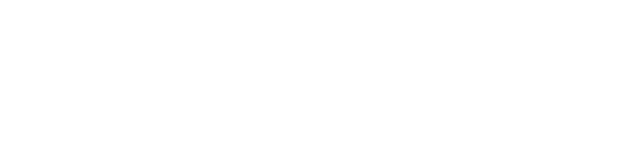
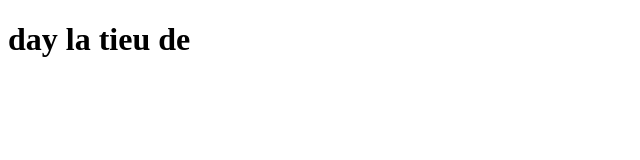
Before and after one commit to thangtranv/thangtranv, a plain HTML site: page index.html in a window 1280 px wide. Shown: the whole page, without its empty margins (0-640 px from the left). Drawn offline with Linux system fonts and the light colour scheme.

Commit message:
second commit

```diff
--- a/index.html
+++ b/index.html
@@ -5,6 +5,7 @@
     <title>Title</title>
 </head>
 <body>
+<h1>day la tieu de</h1>
 
 </body>
 </html>
```
